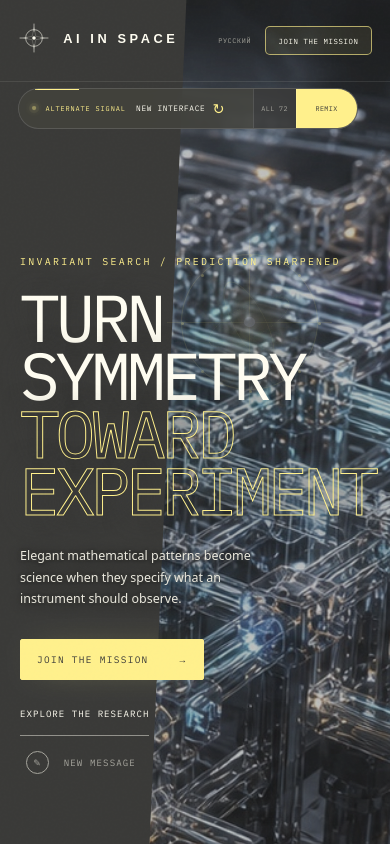
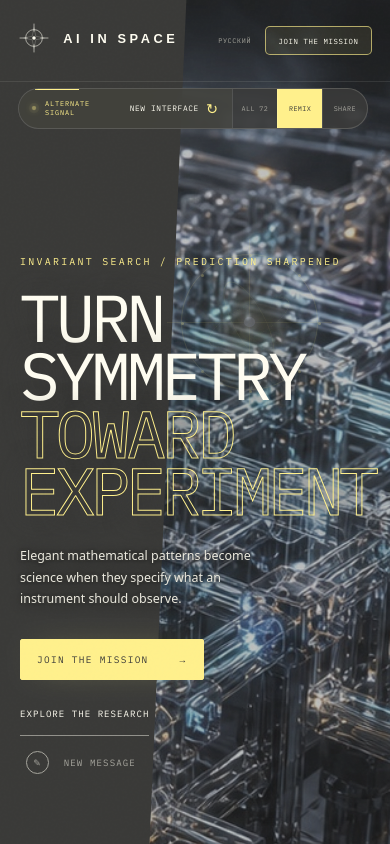
Before and after one commit to cypherkitty/ai-in-space, a Svelte app: page / in a window 390 px wide. Shown: the top 844 px of the page. Built offline with nearby package versions, Linux system fonts and the light colour scheme.

Commit message:
Add persistent design share links (#28)

```diff
--- a/src/App.svelte
+++ b/src/App.svelte
@@ -74,7 +74,8 @@
 
   onMount(() => {
     const savedLocale = window.localStorage.getItem('ai-in-space-locale');
-    locale = savedLocale === 'ru' ? 'ru' : 'en';
+    const linkedLocale = new URL(window.location.href).searchParams.get('lang');
+    locale = linkedLocale === 'ru' ? 'ru' : linkedLocale === 'en' ? 'en' : savedLocale === 'ru' ? 'ru' : 'en';
     document.documentElement.lang = locale;
     initAnalytics();
     syncRoute();
@@ -147,6 +148,39 @@
   function randomRoot() {
     launchRemix();
   }
+
+  function canonicalShareUrl(): string {
+    const url = new URL(window.location.href);
+    url.search = '';
+    if (locale === 'ru') url.searchParams.set('lang', 'ru');
+    if (active.generated && active.seed !== undefined) {
+      url.hash = `/g/${active.seed}/${active.copySeed ?? active.seed}`;
+    } else if (active.copySeed !== undefined) {
+      url.hash = `/c/${active.id}/${active.copySeed}`;
+    } else {
+      url.hash = `/v/${active.id}`;
+    }
+    return url.toString();
+  }
+
+  async function shareCurrent(): Promise<boolean> {
+    const shareUrl = canonicalShareUrl();
+    window.history.replaceState({}, '', shareUrl);
+    try {
+      await navigator.clipboard.writeText(shareUrl);
+      return true;
+    } catch {
+      const input = document.createElement('textarea');
+      input.value = shareUrl;
+      input.style.position = 'fixed';
+      input.style.opacity = '0';
+      document.body.append(input);
+      input.select();
+      const copied = document.execCommand('copy');
+      input.remove();
+      return copied;
+    }
+  }
 </script>
 
 <svelte:head>
@@ -157,5 +191,5 @@
 {#if view === 'gallery'}
   <Gallery designs={localizedDesigns} {locale} onLocaleChange={setLocale} onOpen={open} onRandom={randomRoot} onMix={mix} />
 {:else}
-  <Landing design={localizedActive} designCount={designs.length} {locale} onLocaleChange={setLocale} {isMix} onShuffle={shuffle} onCopy={changeCopy} onMix={mix} onGallery={gallery} />
+  <Landing design={localizedActive} designCount={designs.length} {locale} onLocaleChange={setLocale} {isMix} onShuffle={shuffle} onCopy={changeCopy} onMix={mix} onGallery={gallery} onShare={shareCurrent} />
 {/if}
--- a/src/lib/Landing.svelte
+++ b/src/lib/Landing.svelte
@@ -18,6 +18,7 @@
   export let onGallery: () => void;
   export let locale: Locale = 'en';
   export let onLocaleChange: (locale: Locale) => void;
+  export let onShare: () => Promise<boolean>;
 
   const scrollToStory = () => document.querySelector('.story')?.scrollIntoView({ behavior: 'smooth' });
   let signupOpen = false;
@@ -25,6 +26,7 @@
   let signupEmail = '';
   let emailInput: HTMLInputElement;
   let storySection: HTMLElement;
+  let shareState: 'idle' | 'copied' | 'failed' = 'idle';
   type TelemetryComposition = 'dock' | 'duo' | 'stack' | 'rail' | 'scatter' | 'focus';
 
   const telemetryByLayout: Record<Layout, TelemetryComposition> = {
@@ -124,6 +126,13 @@
     action();
   }
 
+  async function shareDesign() {
+    const copied = await onShare();
+    shareState = copied ? 'copied' : 'failed';
+    trackEvent('share', { method: copied ? 'clipboard' : 'copy_failed', content_type: 'landing_design', ...analyticsContext() });
+    window.setTimeout(() => { shareState = 'idle'; }, 2200);
+  }
+
   onMount(() => {
     let researchSeen = false;
     const observer = new IntersectionObserver(([entry]) => {
@@ -160,6 +169,7 @@
           <div class="design-utilities">
             <button type="button" onclick={() => runExperience('open_gallery', onGallery)} aria-label={t(locale, 'atlas')}>{t(locale, 'all')} {designCount}</button>
             <button type="button" onclick={() => runExperience('remix', onMix)} class:active={isMix}>{t(locale, 'remix')}</button>
+            <button class:active={shareState === 'copied'} type="button" onclick={shareDesign}>{shareState === 'copied' ? t(locale, 'copied') : shareState === 'failed' ? t(locale, 'shareFailed') : t(locale, 'share')}</button>
           </div>
         </div>
       </div>
@@ -284,7 +294,7 @@
   .brand-button, nav button, .explore, .design-tools button { border: 0; background: transparent; cursor: pointer; }
   .brand-channel { position: relative; z-index: 2; justify-self: start; }
   .brand-button { justify-self: start; padding: 0; }
-  .brand-channel > .design-tools { position: absolute; top: calc(100% + 1.8rem); left: 0; width: min(316px, 72vw); }
+  .brand-channel > .design-tools { position: absolute; top: calc(100% + 1.8rem); left: 0; width: min(390px, 82vw); }
   .header-controls { justify-self: end; display: flex; align-items: center; gap: .6rem; }
   .locale-toggle { padding: .55rem .65rem; border: 0; background: transparent; color: var(--muted); font-family: var(--font-mono); font-size: .48rem; letter-spacing: .1em; text-transform: uppercase; cursor: pointer; }
   .locale-toggle:hover { color: var(--accent); }
@@ -330,7 +340,7 @@
   .coordinate { position: absolute; right: 3rem; top: 50%; color: var(--muted); font-family: var(--font-mono); font-size: .48rem; letter-spacing: .12em; writing-mode: vertical-rl; }
   .scroll-cue { position: absolute; right: 4.5vw; bottom: 3rem; display: flex; align-items: center; gap: .8rem; color: var(--muted); font-family: var(--font-mono); font-size: .5rem; letter-spacing: .16em; text-transform: uppercase; transform: rotate(90deg); transform-origin: right bottom; }
   .scroll-cue i { width: 55px; border-top: 1px solid var(--accent); }
-  .design-tools { position: relative; width: min(316px, 30vw); display: grid; grid-template-columns: minmax(0, 1fr) 104px; margin: 0; border: 1px solid color-mix(in srgb, var(--text) 16%, transparent); border-radius: 999px; background: color-mix(in srgb, var(--bg) 86%, transparent); box-shadow: 0 12px 36px -28px color-mix(in srgb, var(--accent) 72%, #000); backdrop-filter: blur(16px); overflow: hidden; }
+  .design-tools { position: relative; width: min(390px, 36vw); display: grid; grid-template-columns: minmax(0, 1fr) 135px; margin: 0; border: 1px solid color-mix(in srgb, var(--text) 16%, transparent); border-radius: 999px; background: color-mix(in srgb, var(--bg) 86%, transparent); box-shadow: 0 12px 36px -28px color-mix(in srgb, var(--accent) 72%, #000); backdrop-filter: blur(16px); overflow: hidden; }
   .design-tools::before { content: ''; position: absolute; z-index: 1; top: -1px; left: 1rem; width: 44px; border-top: 2px solid var(--accent); }
   .signal-control { display: flex; min-width: 0; align-items: center; gap: .65rem; padding: .62rem .8rem; border: 0 !important; background: color-mix(in srgb, var(--accent) 4%, transparent) !important; text-align: left; transition: background .2s, transform .2s; }
   .signal-status { display: flex; align-items: center; gap: .5rem; color: var(--accent); font-family: var(--font-mono); font-size: .43rem; letter-spacing: .13em; text-transform: uppercase; }
@@ -339,7 +349,7 @@
   .signal-control strong b { color: var(--accent); font-size: .9rem; font-weight: 400; transition: transform .2s; }
   .signal-control:hover { background: color-mix(in srgb, var(--accent) 11%, transparent) !important; transform: translateX(2px); }
   .signal-control:hover strong b { transform: rotate(40deg); }
-  .design-utilities { display: grid; grid-template-columns: 42px 1fr; border-left: 1px solid color-mix(in srgb, var(--text) 12%, transparent); }
+  .design-utilities { display: grid; grid-template-columns: repeat(3, minmax(0, 1fr)); border-left: 1px solid color-mix(in srgb, var(--text) 12%, transparent); }
   .design-utilities button { min-width: 0; padding: .35rem; color: var(--muted); font-family: var(--font-mono); font-size: .42rem; letter-spacing: .06em; text-transform: uppercase; }
   .design-utilities button + button { border-left: 1px solid color-mix(in srgb, var(--text) 12%, transparent); }
   .design-utilities button:hover, .design-utilities button.active { color: var(--bg); background: var(--accent); }
@@ -698,7 +708,7 @@
     nav { display: none; }
     .transmission-rail { left: 0; width: min(500px, calc(100vw - 2.5rem)); }
     .transmission-rail .edition { display: none; }
-    .brand-channel > .design-tools { width: min(340px, calc(100vw - 2.5rem)); }
+    .brand-channel > .design-tools { width: min(390px, calc(100vw - 2.5rem)); }
     .hero-copy, .layout-console .hero-copy, .layout-atlas .hero-copy, .layout-horizon .hero-copy, .layout-aperture .hero-copy, .layout-zenith .hero-copy, .layout-broadcast .hero-copy, .layout-ledger .hero-copy { left: 1.25rem; top: 22%; width: calc(100vw - 2.5rem); transform: none; text-align: left; }
     h1, .layout-split h1, .layout-poster h1, .layout-console h1, .layout-manifesto h1, .layout-radar h1, .layout-monolith h1, .layout-horizon h1, .layout-aperture h1, .layout-zenith h1, .layout-broadcast h1, .layout-ledger h1 { font-size: clamp(3.4rem, 10.5vw, 6rem); }
     .layout-broadcast h1 { font-size: clamp(3.35rem, 9.3vw, 5.6rem); }
@@ -716,7 +726,7 @@
     .layout-manifesto .hero-copy, .layout-radar .hero-copy, .layout-monolith .hero-copy { left: 1.25rem; top: 20%; width: calc(100vw - 2.5rem); transform: none; text-align: left; }
     .layout-manifesto .summary, .layout-radar .summary, .layout-monolith .summary, .layout-zenith .summary { margin-left: 0; }
     .layout-manifesto .actions, .layout-radar .actions, .layout-monolith .actions, .layout-zenith .actions { justify-content: flex-start; }
-    .design-tools { width: min(340px, calc(100vw - 2.5rem)); }
+    .design-tools { width: min(390px, calc(100vw - 2.5rem)); }
     .scroll-cue, .coordinate { display: none; }
     .story-grid { grid-template-columns: 1fr; margin: 4rem 0 5rem; }
     .layout-triptych .hero-copy, .layout-timeline .hero-copy, .layout-specimen .hero-copy, .layout-constellation .hero-copy, .layout-command .hero-copy, .layout-signalstack .hero-copy { left: 1.25rem; top: 20%; width: calc(100vw - 2.5rem); text-align: left; transform: none; }
--- a/src/lib/i18n.ts
+++ b/src/lib/i18n.ts
@@ -17,7 +17,8 @@ const messages = {
     transmissions: 'transmissions', atlasTitleA: 'One system.', atlasTitleB: 'Millions of skies.', coherent: 'Coherent by design',
     atlasCopy: 'Art-direction families and visual worlds constrain the generator. Intelligence changes form—from instrument to ecosystem—without losing the shared visual language.',
     curated: 'Curated', generated: 'Generated', generativeMix: 'Generative mix', generatorMeta: 'Layout × scene × palette × widgets', generate: 'Generate',
-    galleryFooterA: 'Choose what survives.', galleryFooterB: 'Everything else stays possible.', telemetry: 'Mission telemetry', language: 'Русский'
+    galleryFooterA: 'Choose what survives.', galleryFooterB: 'Everything else stays possible.', telemetry: 'Mission telemetry', language: 'Русский',
+    share: 'Share', copied: 'Copied', shareFailed: 'Copy URL'
   },
   ru: {
     mission: 'Миссия', technology: 'Технологии', research: 'Исследования', missionOpen: 'Канал миссии открыт', join: 'Стать частью миссии',
@@ -32,7 +33,8 @@ const messages = {
     transmissions: 'передач', atlasTitleA: 'Одна система.', atlasTitleB: 'Миллионы небес.', coherent: 'Цельность по замыслу',
     atlasCopy: 'Семейства арт-дирекшена и визуальные миры задают границы генератору. Интеллект меняет форму — от прибора до экосистемы — сохраняя общий визуальный язык.',
     curated: 'Отобранные', generated: 'Созданные', generativeMix: 'Генеративный микс', generatorMeta: 'Макет × сцена × палитра × виджеты', generate: 'Создать',
-    galleryFooterA: 'Выберите то, что останется.', galleryFooterB: 'Всё остальное всё ещё возможно.', telemetry: 'Телеметрия миссии', language: 'English'
+    galleryFooterA: 'Выберите то, что останется.', galleryFooterB: 'Всё остальное всё ещё возможно.', telemetry: 'Телеметрия миссии', language: 'English',
+    share: 'Ссылка', copied: 'Скопировано', shareFailed: 'Копировать URL'
   }
 } as const;
 
```
